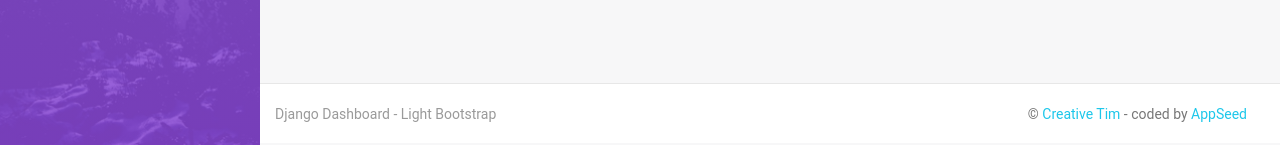
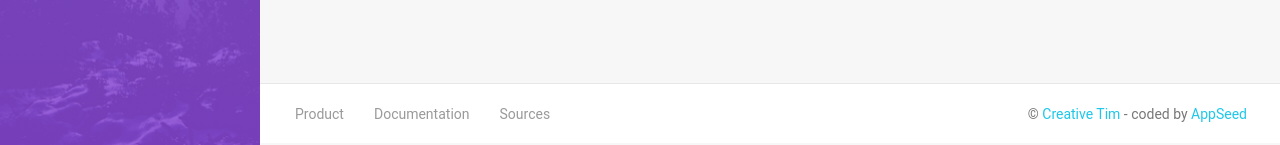
Before and after one commit to app-generator/django-light-bootstrap-dashboard, a Django app: page /register/ in a window 1280 px wide. Shown: the part 655-800 px from the top of the page. Run offline with Django 3.2, Linux system fonts and the light colour scheme; some libraries are stand-ins or nearby versions.

Commit message:
Footer - added new links (docs & sources)

```diff
--- a/core/templates/includes/footer.html
+++ b/core/templates/includes/footer.html
@@ -4,11 +4,24 @@
             <nav>
                 <ul class="footer-menu">
                     <li>
-                        <a target="_blank"
-                            href="https://appseed.us/admin-dashboards/django-dashboard-light">
-                            Django Dashboard - Light Bootstrap
-                        </a>
-                    </li>
+                        <li>
+                            <a target="_blank"
+                                href="https://appseed.us/admin-dashboards/django-dashboard-light">
+                                Product
+                            </a>
+                        </li>
+                        <li>
+                            <a target="_blank"
+                                href="https://docs.appseed.us/admin-dashboards/django-dashboard-light/">
+                                Documentation
+                            </a>
+                        </li>
+                        <li>
+                            <a target="_blank"
+                                href="https://github.com/app-generator/django-dashboard-light-bootstrap/">
+                                Sources
+                            </a>
+                        </li>
                 </ul>
                 <p class="copyright text-center">
                     &copy;
```
